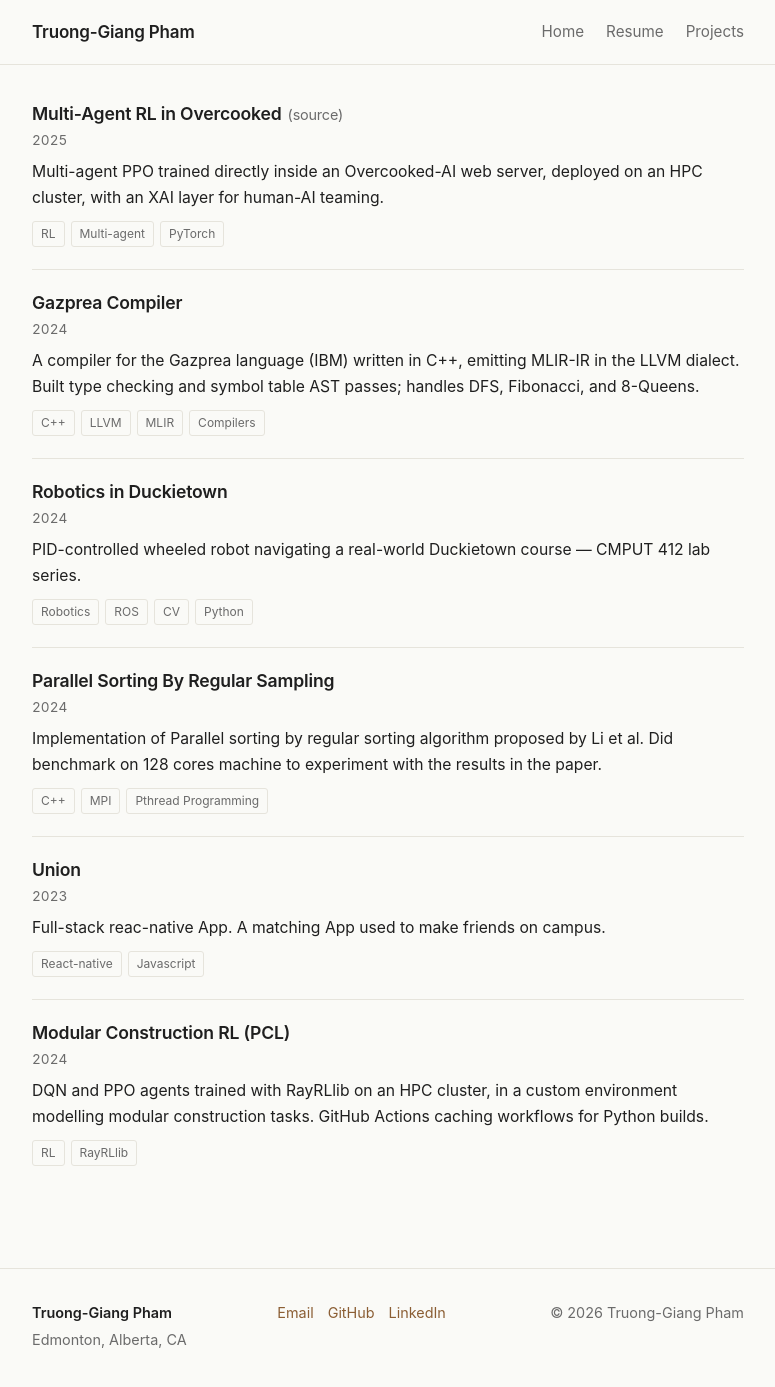
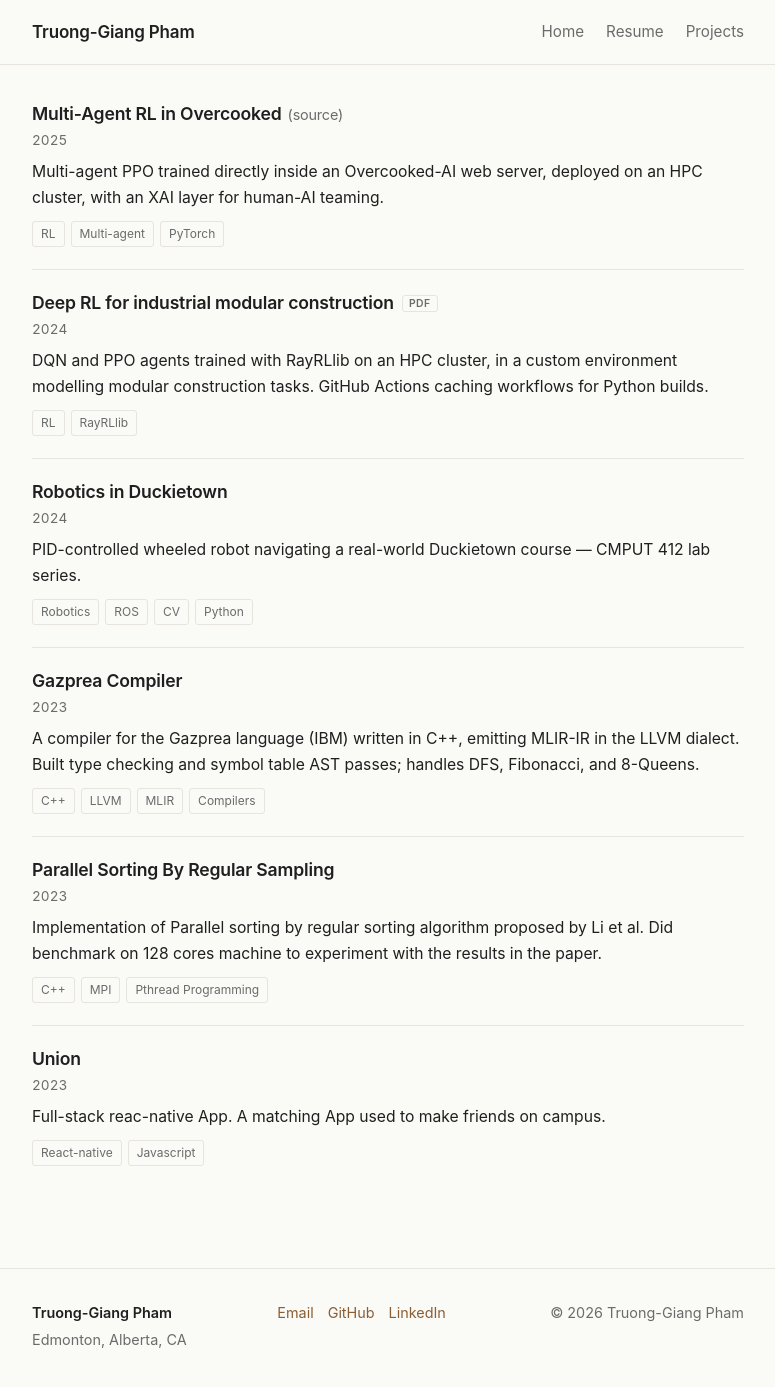
Before and after one commit to TruongGiangPham-1/TruongGiangPham-1.github.io, a Jekyll site: the page built from docs/projects.md, in a window 1280 px wide and 1400 px high, scrolled down 170 px. Shown: the top 1387 px of the window, without its empty margins (252-1027 px from the left). Built offline with Jekyll 4.4.1, drawn with Linux system fonts in a browser that asks for light colours.

Commit message:
resume: added Deeprl paper link

```diff
--- a/docs/_data/projects.yml
+++ b/docs/_data/projects.yml
@@ -18,13 +18,15 @@
   repo: https://github.com/TruongGiangPham-1/MARL
   tags: [RL, Multi-agent, PyTorch]
 
-- title: Gazprea Compiler
+
+- title: Deep RL for industrial modular construction
   date: 2024
   description: >-
-    A compiler for the Gazprea language (IBM) written in C++, emitting MLIR-IR
-    in the LLVM dialect. Built type checking and symbol table AST passes; handles
-    DFS, Fibonacci, and 8-Queens.
-  tags: [C++, LLVM, MLIR, Compilers]
+    DQN and PPO agents trained with RayRLlib on an HPC cluster, in a custom
+    environment modelling modular construction tasks. GitHub Actions caching
+    workflows for Python builds.
+  url: /assets/DeepRL_For_Construction_Report.pdf
+  tags: [RL, RayRLlib]
 
 - title: Robotics in Duckietown
   date: 2024
@@ -34,8 +36,16 @@
   url: /412-projects/
   tags: [Robotics, ROS, CV, Python]
 
+- title: Gazprea Compiler
+  date: 2023
+  description: >-
+    A compiler for the Gazprea language (IBM) written in C++, emitting MLIR-IR
+    in the LLVM dialect. Built type checking and symbol table AST passes; handles
+    DFS, Fibonacci, and 8-Queens.
+  tags: [C++, LLVM, MLIR, Compilers]
+
 - title: Parallel Sorting By Regular Sampling
-  date: 2024
+  date: 2023
   description: >-
     Implementation of Parallel sorting by regular sorting algorithm proposed by Li et al.
     Did benchmark on 128 cores machine to experiment with the results in the paper.
@@ -48,11 +58,3 @@
     Full-stack reac-native App. A matching App used to make friends on campus.
   url: https://www.youtube.com/watch?v=GjZJ43cEKqQ&t=1s
   tags: [React-native, Javascript]
-
-- title: Modular Construction RL (PCL)
-  date: 2024
-  description: >-
-    DQN and PPO agents trained with RayRLlib on an HPC cluster, in a custom
-    environment modelling modular construction tasks. GitHub Actions caching
-    workflows for Python builds.
-  tags: [RL, RayRLlib]
--- a/docs/_layouts/projects.html
+++ b/docs/_layouts/projects.html
@@ -27,6 +27,9 @@ layout: base
             {%- else -%}
               {{ p.title | escape }}
             {%- endif -%}
+            {%- if p.url and p.url contains ".pdf" -%}
+              <span class="project-kind" aria-label="PDF document">PDF</span>
+            {%- endif -%}
             {%- if p.repo -%}
               <span class="project-repo">(<a href="{{ p.repo }}">source</a>)</span>
             {%- endif -%}
--- a/docs/assets/main.scss
+++ b/docs/assets/main.scss
@@ -329,6 +329,20 @@ blockquote {
 .project-repo a { color: var(--muted); }
 .project-repo a:hover { color: var(--accent); }
 
+.project-kind {
+  display: inline-block;
+  font-size: .65rem;
+  font-weight: 600;
+  letter-spacing: .04em;
+  color: var(--muted);
+  border: 1px solid var(--rule);
+  border-radius: 3px;
+  padding: 1px 6px;
+  margin-left: 8px;
+  vertical-align: 2px;
+  text-transform: uppercase;
+}
+
 .project-meta {
   margin: 0 0 8px;
   font-size: .85rem;
```
Also changed, not shown: 1 other file.
